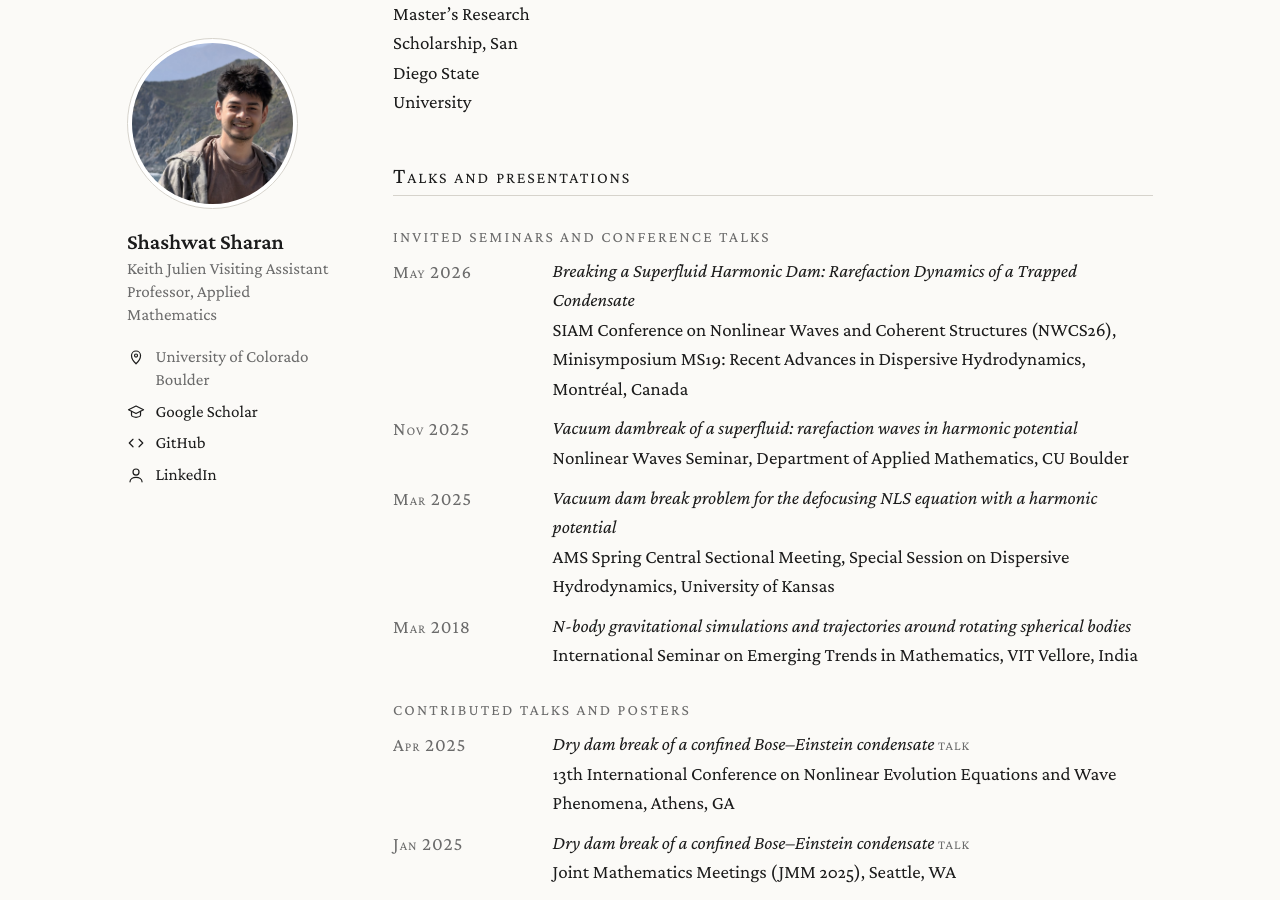
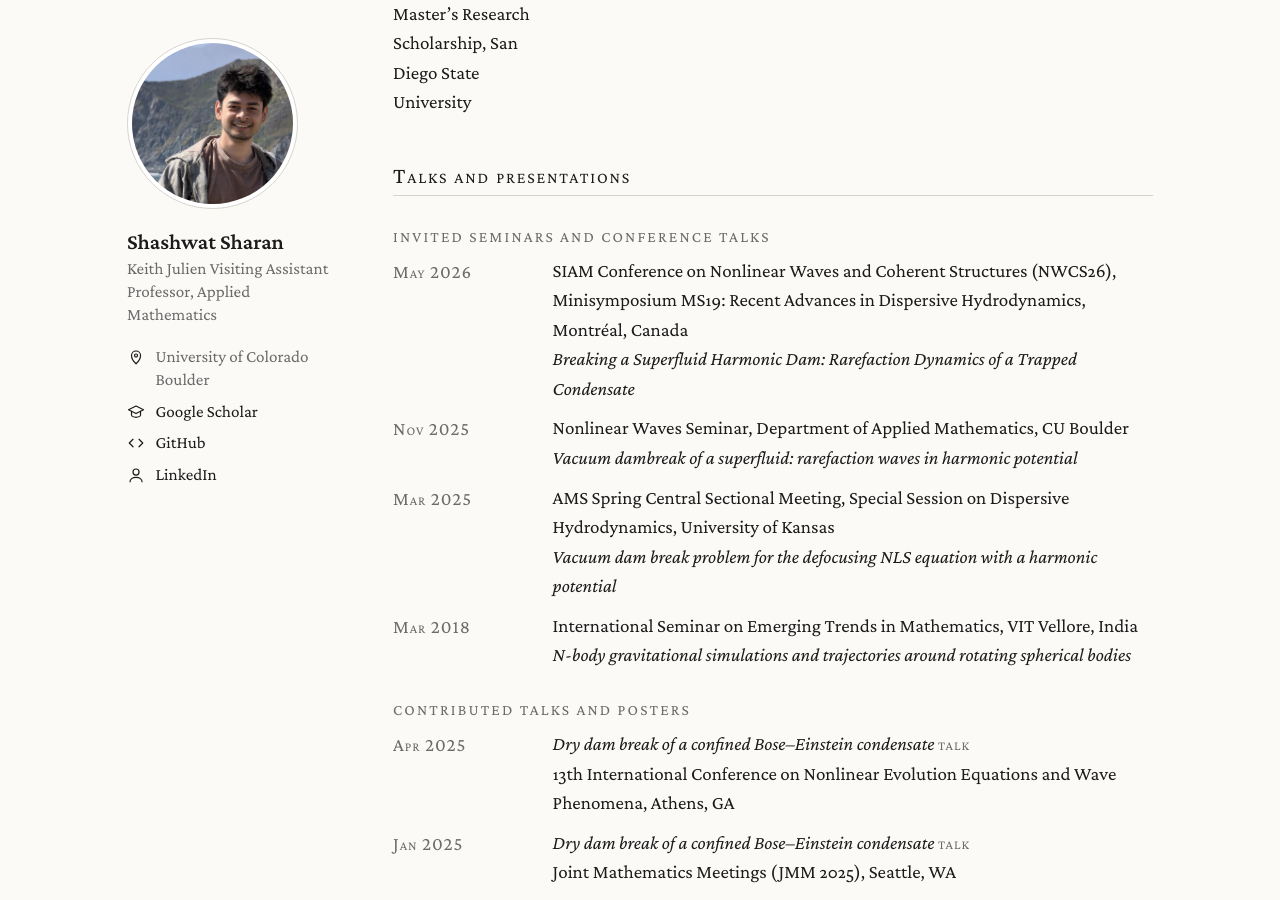
Before and after one commit to shashwatsharan/shashwatsharan.github.io, a Jekyll site: the page built from cv.md, in a window 1280 px wide and 900 px high, scrolled down 2240 px. Built offline with Jekyll 4.4.1, drawn with Linux system fonts in a browser that asks for light colours.

Commit message:
Add files via upload

```diff
--- a/cv.md
+++ b/cv.md
@@ -88,20 +88,20 @@
 #### Invited seminars and conference talks
 
 May 2026
-: *Breaking a Superfluid Harmonic Dam: Rarefaction Dynamics of a Trapped Condensate*<br>
-SIAM Conference on Nonlinear Waves and Coherent Structures (NWCS26), Minisymposium MS19: Recent Advances in Dispersive Hydrodynamics, Montréal, Canada
+: SIAM Conference on Nonlinear Waves and Coherent Structures (NWCS26), Minisymposium MS19: Recent Advances in Dispersive Hydrodynamics, Montréal, Canada<br>
+*Breaking a Superfluid Harmonic Dam: Rarefaction Dynamics of a Trapped Condensate*
 
 Nov 2025
-: *Vacuum dambreak of a superfluid: rarefaction waves in harmonic potential*<br>
-Nonlinear Waves Seminar, Department of Applied Mathematics, CU Boulder
+: Nonlinear Waves Seminar, Department of Applied Mathematics, CU Boulder<br>
+*Vacuum dambreak of a superfluid: rarefaction waves in harmonic potential*
 
 Mar 2025
-: *Vacuum dam break problem for the defocusing NLS equation with a harmonic potential*<br>
-AMS Spring Central Sectional Meeting, Special Session on Dispersive Hydrodynamics, University of Kansas
+: AMS Spring Central Sectional Meeting, Special Session on Dispersive Hydrodynamics, University of Kansas<br>
+*Vacuum dam break problem for the defocusing NLS equation with a harmonic potential*
 
 Mar 2018
-: *N-body gravitational simulations and trajectories around rotating spherical bodies*<br>
-International Seminar on Emerging Trends in Mathematics, VIT Vellore, India
+: International Seminar on Emerging Trends in Mathematics, VIT Vellore, India<br>
+*N-body gravitational simulations and trajectories around rotating spherical bodies*
 
 #### Contributed talks and posters
 
```
